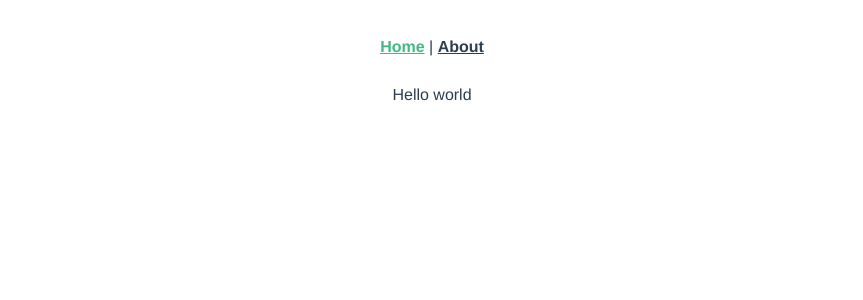
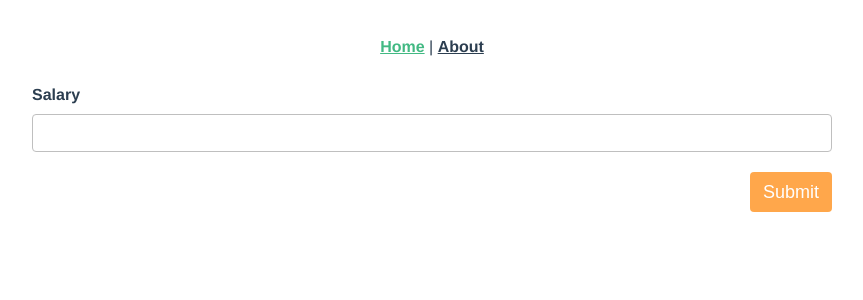
Before and after one commit to cllagosr/salary-negotiation, a Vue app: page / in a window 1280 px wide. Shown: the top 300 px of the page, without its empty margins (208-1071 px from the left). Built offline with nearby package versions, Linux system fonts and the light colour scheme.

Commit message:
Adds form components

```diff
--- a/src/App.vue
+++ b/src/App.vue
@@ -13,12 +13,12 @@
   font-family: Avenir, Helvetica, Arial, sans-serif;
   -webkit-font-smoothing: antialiased;
   -moz-osx-font-smoothing: grayscale;
-  text-align: center;
   color: #2c3e50;
 }
 
 #nav {
   padding: 30px;
+  text-align: center;
 
   a {
     font-weight: bold;
--- /dev/null
+++ b/src/assets/scss/constants.scss
@@ -0,0 +1,11 @@
+$color-primary: #ff8300;
+$color-secondary: #4b4b4b;
+
+$color-status-red: red;
+$color-white: #fff;
+
+$lightest-grey: #f6fafc;
+$light-grey: #bfbfbf;
+
+$font-color: $color-secondary;
+$border-color: $light-grey;
--- /dev/null
+++ b/src/components/BaseButton.vue
@@ -0,0 +1,66 @@
+<template>
+  <button class="sn-button"
+    @click="handleClick"
+    :type="type"
+    v-bind="$attrs"
+  >
+    <slot></slot>
+  </button>
+</template>
+
+<script>
+export default {
+  name: 'Basebutton',
+  props: {
+    type: {
+      type: String,
+      default: 'submit',
+      validator: value => {
+        return value.match(/(submit|button)/)
+      }
+    }
+  },
+  methods: {
+    handleClick (evt) {
+      this.$emit('click', evt)
+    }
+  }
+}
+</script>
+
+<style lang="scss" scoped>
+.sn-button {
+  background: $color-primary;
+  border: 1px solid transparent;
+  border-radius: 4px;
+  color: $color-white;
+  display: inline-block;
+  font-size: 18px;
+  line-height: 22px;
+  padding: 8px 12px;
+  opacity: 0.7;
+  text-align: center;
+  text-decoration: none;
+  transition: all 0.19s ease;
+
+  &:focus {
+    outline: none;
+    border: 2px solid $color-primary;
+  }
+
+  &:not([disabled]) {
+    box-shadow: 0 0 1px 0 rgba(0, 0, 0, 0.16), 0 1px 3px 0 rgba(0, 0, 0, 0.24);
+    cursor: pointer;
+    opacity: 1;
+  }
+
+  &:not([disabled]):hover {
+    box-shadow: none;
+    text-decoration: none;
+  }
+
+  &:not([disabled]):active {
+    box-shadow: none;
+  }
+}
+</style>
--- /dev/null
+++ b/src/components/BaseInput.vue
@@ -0,0 +1,109 @@
+<template>
+  <div class="sn-input">
+    <label class="sn-input__label">{{ label }}</label>
+    <input :type="type"
+          v-bind="$attrs"
+          :value="currentValue"
+          :placeholder="placeholder"
+          @input="handleInput"
+          class="sn-input__input" />
+    <div v-if="!valid" class="sn-input__invalid">
+      {{ errorMessage }}
+    </div>
+  </div>
+</template>
+
+<script>
+export default {
+  name: 'BaseInput',
+  props: {
+    label: {
+      type: String,
+      required: true
+    },
+    errorMessage: {
+      type: String,
+      default: ''
+    },
+    type: {
+      type: String,
+      default: 'text',
+      validator: value => {
+        return value.match(/(text|email|number|tel)/)
+      }
+    },
+    placeholder: {
+      type: String,
+      default: ''
+    },
+    value: {
+      type: [String, Number],
+      required: true
+    },
+    valid: {
+      type: Boolean,
+      default: false
+    }
+  },
+  data () {
+    return {
+      currentValue: this.value || ''
+    }
+  },
+  methods: {
+    setCurrentValue (value) {
+      if (value === this.currentValue) {
+        return
+      }
+
+      this.currentValue = value
+    },
+    handleInput (event) {
+      const inputValue = event.target.value
+      this.$emit('input', inputValue)
+      this.setCurrentValue(inputValue)
+    }
+  }
+}
+</script>
+
+<style scoped lang="scss">
+.sn-input {
+  width: 100%;
+  float: left;
+  margin-bottom: 20px;
+  position: relative;
+
+  &__input {
+    border: 1px solid $border-color;
+    border-image: initial;
+    border-radius: 4px;
+    box-sizing: border-box;
+    color: $font-color;
+    cursor: auto;
+    display: block;
+    float: left;
+    font-size: 14px;
+    outline: none;
+    padding: 10px 12px;
+    width: 100%;
+  }
+
+  &__label {
+    width: 100%;
+    float: left;
+    margin-bottom: 10px;
+    font-weight: 600;
+  }
+
+  &__invalid {
+    bottom: -24px;
+    color: $color-status-red;
+    float: left;
+    font-size: 14px;
+    margin-top: 4px;
+    position: absolute;
+    width: 100%;
+  }
+}
+</style>
--- a/src/components/HelloWorld.vue
+++ /dev/null
@@ -1,17 +0,0 @@
-<template>
-  <div>{{msg}}</div>
-</template>
-
-<script>
-export default {
-  name: 'HelloWorld',
-  props: {
-    msg: String
-  }
-}
-</script>
-
-<!-- Add "scoped" attribute to limit CSS to this component only -->
-<style scoped lang="scss">
-
-</style>
--- /dev/null
+++ b/src/mixins/formValidation.js
@@ -0,0 +1,21 @@
+export default {
+  methods: {
+    verifyInput (rules, value) {
+      const isNumberRegx = /^\d+$/u
+      let message = ''
+      const isValid = false
+
+      if (rules.includes('required') && !value) {
+        message = 'This field is required'
+        return { isValid, message }
+      }
+
+      if (rules.includes('number') && !isNumberRegx.test(value)) {
+        message = 'This field accepts only numbers'
+        return { isValid, message }
+      }
+
+      return { isValid: true, message }
+    }
+  }
+}
--- a/src/router/index.js
+++ b/src/router/index.js
@@ -1,6 +1,6 @@
 import Vue from 'vue'
 import VueRouter from 'vue-router'
-import Home from '../views/Home.vue'
+import SalaryForm from '../views/SalaryForm.vue'
 
 Vue.use(VueRouter)
 
@@ -8,7 +8,7 @@ const routes = [
   {
     path: '/',
     name: 'Home',
-    component: Home
+    component: SalaryForm
   },
   {
     path: '/about',
--- a/src/views/Home.vue
+++ /dev/null
@@ -1,17 +0,0 @@
-<template>
-  <div class="home">
-    <HelloWorld msg="Hello world"/>
-  </div>
-</template>
-
-<script>
-// @ is an alias to /src
-import HelloWorld from '@/components/HelloWorld.vue'
-
-export default {
-  name: 'Home',
-  components: {
-    HelloWorld
-  }
-}
-</script>
--- /dev/null
+++ b/src/views/SalaryForm.vue
@@ -0,0 +1,68 @@
+<template>
+  <form class="sn-form">
+    <BaseInput @input="handleInput"
+      :label="label"
+      :valid="formError.isValid"
+      v-model="salary"
+      :error-message="formError.message"
+    />
+    <div class="sn-form__button">
+      <BaseButton :disabled="!formError.isValid" @click="handleSubmit">
+        Submit
+      </BaseButton>
+    </div>
+  </form>
+</template>
+
+<script>
+import BaseButton from '@/components/BaseButton.vue'
+import BaseInput from '@/components/BaseInput.vue'
+import formValidation from '@/mixins/formValidation'
+
+export default {
+  name: 'SalaryForm',
+  mixins: [formValidation],
+  components: {
+    BaseButton,
+    BaseInput
+  },
+  props: {
+    label: {
+      type: String,
+      default: 'Salary'
+    }
+  },
+  data () {
+    return {
+      salary: '',
+      formError: {
+        isValid: false,
+        message: ''
+      }
+    }
+  },
+  methods: {
+    handleInput () {
+      this.formError = this.verifyInput(['required', 'number'], this.salary)
+    },
+    handleSubmit (event) {
+      event.preventDefault()
+      if (this.formError.isValid) {
+        // value is ready
+      }
+    }
+  }
+}
+</script>
+
+<style lang="scss" scoped>
+
+.sn-form {
+  max-width: 800px;
+  margin: auto;
+  &__button {
+    text-align: end;
+  }
+}
+
+</style>
--- /dev/null
+++ b/vue.config.js
@@ -0,0 +1,9 @@
+module.exports = {
+  css: {
+    loaderOptions: {
+      sass: {
+        prependData: '@import "@/assets/scss/constants.scss";'
+      }
+    }
+  }
+}
```
